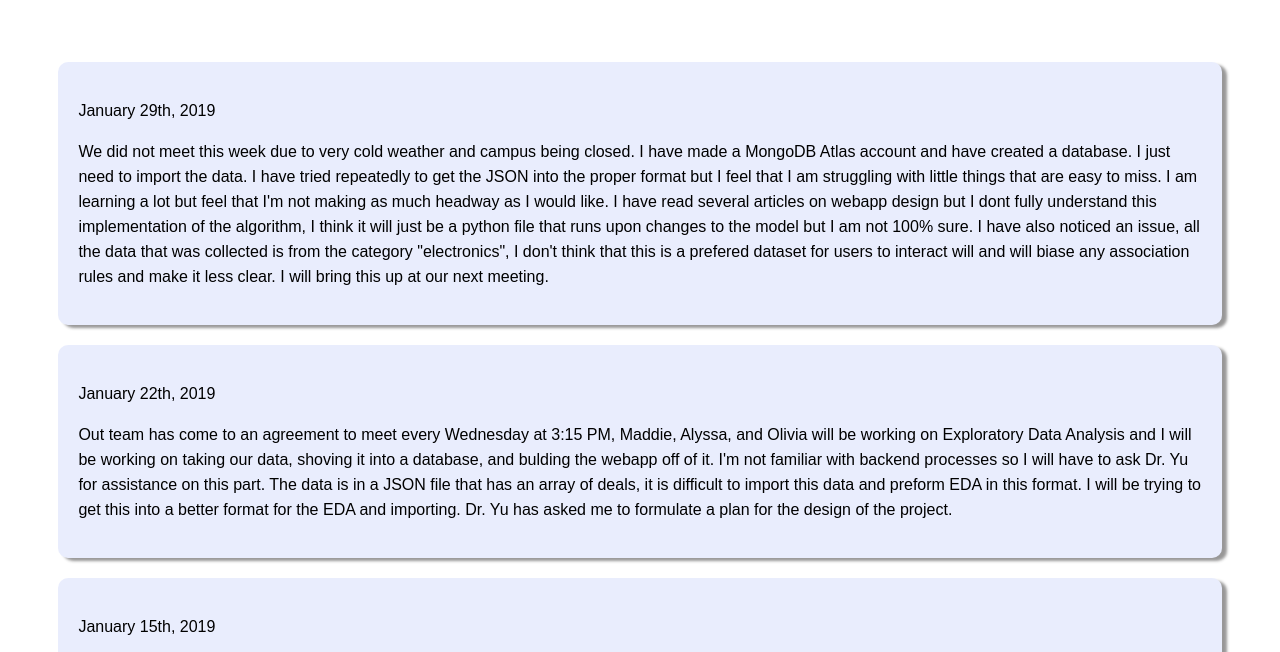
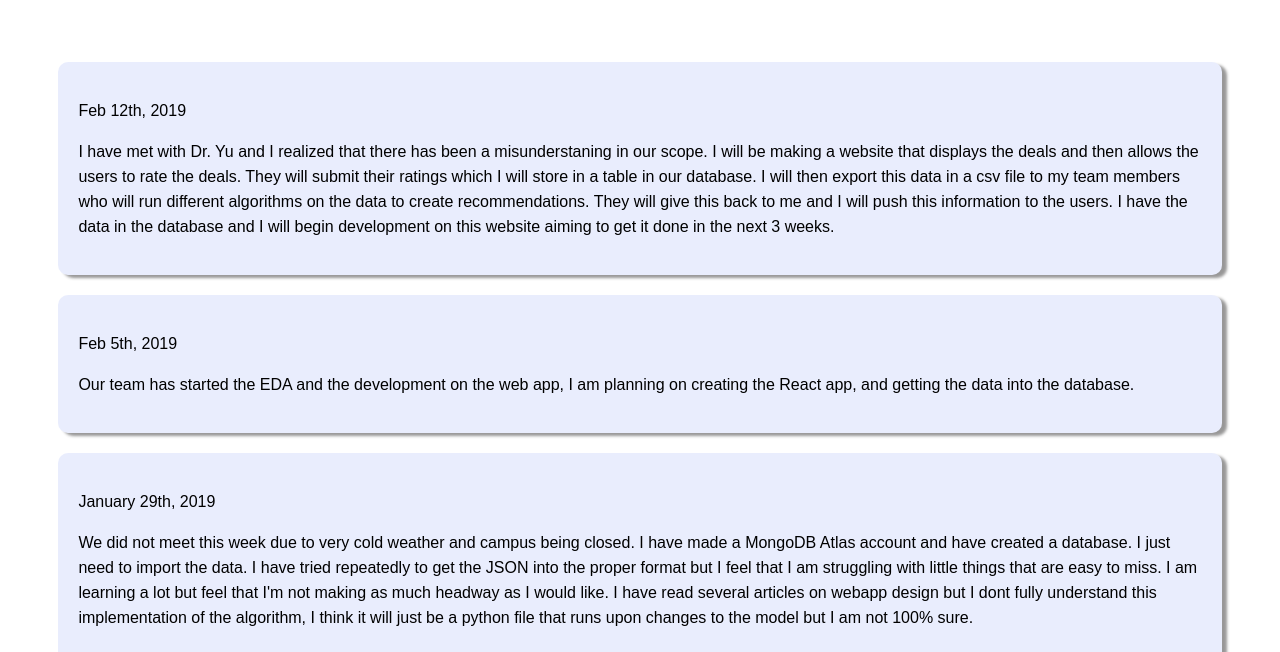
Before and after one commit to eadurflinger/elizabethdurflinger.com, a plain HTML site: page creu.html in a window 1280 px wide. Shown: the part 138-790 px from the top of the page. Drawn offline with nearby package versions, Linux system fonts and the light colour scheme.

Commit message:
Update creu blog

```diff
--- a/creu.html
+++ b/creu.html
@@ -65,12 +65,35 @@
     <section class="section clearfix">
         <div class="section-info content">
 
+
+            <div class="blog-post-container">
+                <div class="blog-post-overlay">
+                    <div class="blog-post">
+                        <p><strong>Feb 12th, 2019</strong></p>
+                        <p class="">
+                            I have met with Dr. Yu and I realized that there has been a misunderstaning in our scope. I will be making a website that displays the deals and then allows the users to rate the deals. They will submit their ratings which I will store in a table in our database. I will then export this data in a csv file to my team members who will run different algorithms on the data to create recommendations. They will give this back to me and I will push this information to the users. I have the data in the database and I will begin development on this website aiming to get it done in the next 3 weeks.
+                        </p>
+                    </div>
+                </div>
+            </div>
+
+            <div class="blog-post-container">
+                <div class="blog-post-overlay">
+                    <div class="blog-post">
+                        <p><strong>Feb 5th, 2019</strong></p>
+                        <p class="">
+                            Our team has started the EDA and the development on the web app, I am planning on creating the React app, and getting the data into the database.
+                        </p>
+                    </div>
+                </div>
+            </div>
+
             <div class="blog-post-container">
                 <div class="blog-post-overlay">
                     <div class="blog-post">
                         <p><strong>January 29th, 2019</strong></p>
                         <p class="">
-                            We did not meet this week due to very cold weather and campus being closed. I have made a MongoDB Atlas account and have created a database. I just need to import the data. I have tried repeatedly to get the JSON into the proper format but I feel that I am struggling with little things that are easy to miss. I am learning a lot but feel that I'm not making as much headway as I would like. I have read several articles on webapp design but I dont fully understand this implementation of the algorithm, I think it will just be a python file that runs upon changes to the model but I am not 100% sure. I have also noticed an issue, all the data that was collected is from the category "electronics", I don't think that this is a prefered dataset for users to interact will and will biase any association rules and make it less clear. I will bring this up at our next meeting.
+                            We did not meet this week due to very cold weather and campus being closed. I have made a MongoDB Atlas account and have created a database. I just need to import the data. I have tried repeatedly to get the JSON into the proper format but I feel that I am struggling with little things that are easy to miss. I am learning a lot but feel that I'm not making as much headway as I would like. I have read several articles on webapp design but I dont fully understand this implementation of the algorithm, I think it will just be a python file that runs upon changes to the model but I am not 100% sure.
                         </p>
                     </div>
                 </div>
```
